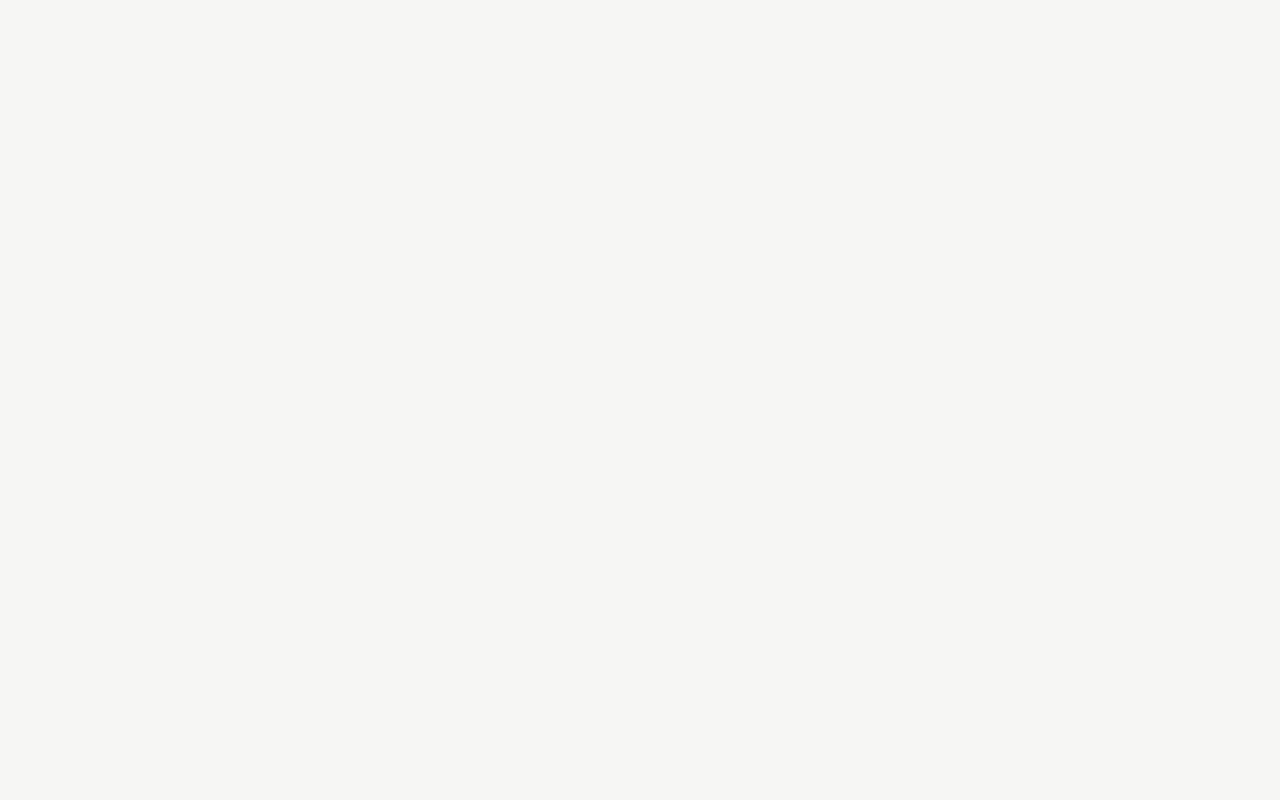
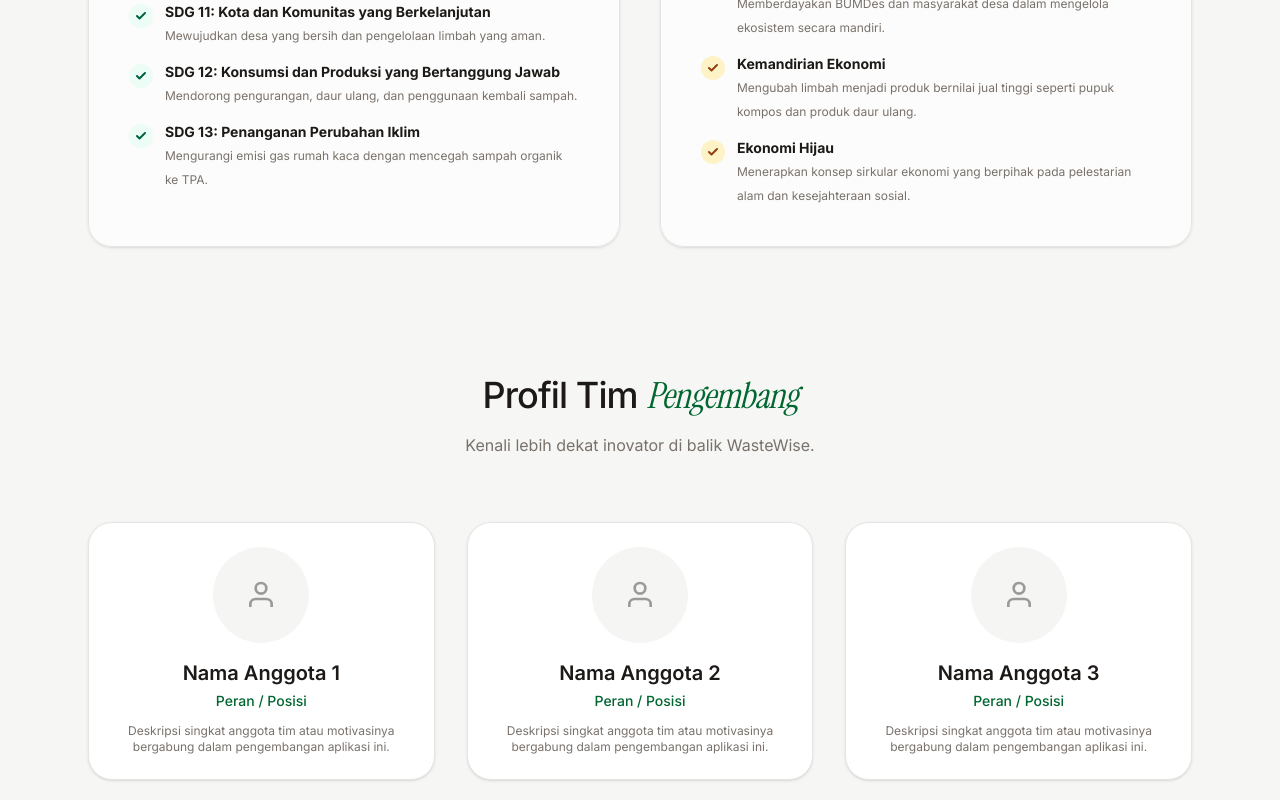
Before and after one commit to rafifdzaky27/WasteWise, a Next.js app: page /about in a window 1280 px wide. Before the commit this address had no page. Shown: the part 700-1500 px from the top of the page. Before the commit the page ends 800 px from the top, so only its background shows below. Built offline with nearby package versions, Linux system fonts and the light colour scheme; no server answers.

Commit message:
feat: move about

```diff
--- a/src/app/(dashboard)/biobin/page.tsx
+++ b/src/app/(dashboard)/biobin/page.tsx
@@ -146,10 +146,10 @@ export default function BioBinPage() {
     <div className="max-w-6xl mx-auto">
       {/* Header */}
       <div className="mb-8 animate-fade-in">
-        <h1 className="text-4xl sm:text-5xl md:text-6xl font-medium tracking-tight text-foreground leading-tight">
+        <h1 className="text-2xl sm:text-3xl font-bold text-foreground tracking-tight">
           BioCompose <span className="font-serif italic text-primary">IoT Tracking</span>
         </h1>
-        <p className="text-sm text-muted">
+        <p className="mt-2 text-sm sm:text-base text-muted max-w-lg">
           Monitoring suhu, kelembapan, dan gas secara real-time untuk
           pengomposan optimal.
         </p>
--- a/src/app/(dashboard)/dashboard/page.tsx
+++ b/src/app/(dashboard)/dashboard/page.tsx
@@ -39,9 +39,9 @@ export default async function DashboardPage() {
   const totalWeightRaw = deposits?.reduce((sum, d) => sum + Number(d.weight_kg), 0) || 0;
   const totalWeight = Math.round(totalWeightRaw * 10) / 10;
 
-  const organicWeight = deposits?.filter(d => d.waste_type === "organic").reduce((sum, d) => sum + Number(d.weight_kg), 0) || 0;
-  const recyclableWeight = deposits?.filter(d => d.waste_type === "recyclable").reduce((sum, d) => sum + Number(d.weight_kg), 0) || 0;
-  const otherWeight = deposits?.filter(d => d.waste_type === "other").reduce((sum, d) => sum + Number(d.weight_kg), 0) || 0;
+  const organicWeight = Math.round((deposits?.filter(d => d.waste_type === "organic").reduce((sum, d) => sum + Number(d.weight_kg), 0) || 0) * 10) / 10;
+  const recyclableWeight = Math.round((deposits?.filter(d => d.waste_type === "recyclable").reduce((sum, d) => sum + Number(d.weight_kg), 0) || 0) * 10) / 10;
+  const otherWeight = Math.round((deposits?.filter(d => d.waste_type === "other").reduce((sum, d) => sum + Number(d.weight_kg), 0) || 0) * 10) / 10;
 
   const co2Avoided = Math.round(((organicWeight * 0.5) + (recyclableWeight * 1.2)) * 10) / 10;
   const totalPoints = deposits?.reduce((sum, d) => sum + Number(d.points_earned), 0) || 0;
@@ -57,12 +57,12 @@ export default async function DashboardPage() {
     <div className="animate-fade-in">
       {/* Editorial Header */}
       <div className="mb-8">
-        <h1 className="text-4xl sm:text-5xl md:text-6xl font-medium tracking-tight text-foreground leading-tight">
+        <h1 className="text-2xl sm:text-3xl font-bold text-foreground tracking-tight">
           {isWarga && <>Dampak <span className="font-serif italic text-primary">Anda</span> pada Bumi</>}
           {isPetani && <>Aktivitas <span className="font-serif italic text-primary">Belanja</span> Anda</>}
           {isAdmin && <>Operasional <span className="font-serif italic text-primary">BUMDes</span></>}
         </h1>
-        <p className="mt-4 text-base sm:text-lg text-muted max-w-xl leading-relaxed">
+        <p className="mt-2 text-sm sm:text-base text-muted max-w-xl leading-relaxed">
           {isWarga && "Melihat kontribusi lingkungan yang telah Anda hasilkan melalui pengelolaan sampah cerdas."}
           {isPetani && "Catatan lengkap aktivitas belanja dan pesanan Anda di marketplace."}
           {isAdmin && "Pantau dan kelola seluruh operasional pengelolaan sampah desa secara real-time."}
--- a/src/app/(dashboard)/deposit/page.tsx
+++ b/src/app/(dashboard)/deposit/page.tsx
@@ -132,11 +132,11 @@ export default function DepositPage() {
         <div>
           {/* Editorial Heading */}
           <div className="mb-8">
-            <h1 className="text-4xl sm:text-5xl md:text-6xl font-medium tracking-tight text-foreground leading-tight">
+            <h1 className="text-2xl sm:text-3xl font-bold text-foreground tracking-tight">
               Catat{" "}
               <span className="font-serif italic text-primary">Setoran</span>
             </h1>
-            <p className="mt-4 text-base sm:text-lg text-muted max-w-xl leading-relaxed">
+            <p className="mt-2 text-sm sm:text-base text-muted max-w-xl leading-relaxed">
               Timbang sampah yang sudah dipilah, masukkan berat, dan konfirmasi kontribusi Anda pada ekonomi sirkular.
             </p>
           </div>
--- a/src/app/(dashboard)/orders/page.tsx
+++ b/src/app/(dashboard)/orders/page.tsx
@@ -69,10 +69,10 @@ export default async function OrdersPage({
     <div className="animate-fade-in">
       {/* Editorial Header */}
       <div className="mb-12">
-        <h1 className="text-4xl sm:text-5xl md:text-6xl font-medium tracking-tight text-foreground leading-tight">
+        <h1 className="text-2xl sm:text-3xl font-bold text-foreground tracking-tight">
           Pesanan <span className="font-serif italic text-primary">& Aktivitas</span> Anda
         </h1>
-        <p className="mt-4 text-base sm:text-lg text-muted max-w-lg leading-relaxed">
+        <p className="mt-2 text-sm sm:text-base text-muted max-w-lg leading-relaxed">
           Catatan lengkap akuisisi marketplace dan penukaran reward Anda. Dipelihara untuk kejelasan.
         </p>
       </div>
--- a/src/app/(dashboard)/rewards/page.tsx
+++ b/src/app/(dashboard)/rewards/page.tsx
@@ -60,11 +60,11 @@ export default function RewardsPage() {
       {/* Editorial Header + Balance */}
       <div className="flex flex-col sm:flex-row sm:items-start sm:justify-between gap-6 mb-12">
         <div>
-          <h1 className="text-4xl sm:text-5xl md:text-6xl font-medium tracking-tight text-foreground leading-tight">
+          <h1 className="text-2xl sm:text-3xl font-bold text-foreground tracking-tight">
             Pustaka Hadiah{" "}
             <span className="font-serif italic text-primary">Sirkular</span>
           </h1>
-          <p className="mt-4 text-base sm:text-lg text-muted max-w-lg leading-relaxed">
+          <p className="mt-2 text-sm sm:text-base text-muted max-w-lg leading-relaxed">
             Tukarkan poin lingkungan Anda dengan hadiah pilihan yang berkelanjutan. Setiap poin mencerminkan dampak nyata.
           </p>
         </div>
--- /dev/null
+++ b/src/app/(public)/about/page.tsx
@@ -0,0 +1,70 @@
+import About from "../../../components/landing/About";
+import Image from "next/image";
+
+export default function AboutPage() {
+  return (
+    <div className="animate-fade-in pt-16">
+      <About />
+
+      {/* Profil Tim Section */}
+      <section className="w-full max-w-[1152px] mx-auto px-6 py-16 mb-16">
+        <div className="text-center mb-16">
+          <h2 className="text-3xl sm:text-4xl font-medium tracking-tight text-foreground">
+            Profil Tim{" "}
+            <span className="font-serif italic text-primary">Pengembang</span>
+          </h2>
+          <p className="mt-4 text-base text-muted max-w-2xl mx-auto leading-relaxed">
+            Kenali lebih dekat inovator di balik WasteWise.
+          </p>
+        </div>
+
+        <div className="grid grid-cols-1 sm:grid-cols-2 lg:grid-cols-3 gap-8">
+          {/* Anggota 1 */}
+          <div className="bg-white border border-stone-border rounded-3xl p-6 text-center shadow-sm hover:shadow-md transition-all duration-300 group">
+            <div className="w-24 h-24 rounded-full bg-stone-light mx-auto mb-4 overflow-hidden relative">
+              {/* Tempat gambar profil 1 */}
+              <div className="absolute inset-0 flex items-center justify-center text-stone-dark/50">
+                <svg width="32" height="32" viewBox="0 0 24 24" fill="none" stroke="currentColor" strokeWidth="2">
+                  <path d="M20 21v-2a4 4 0 0 0-4-4H8a4 4 0 0 0-4 4v2"/><circle cx="12" cy="7" r="4"/>
+                </svg>
+              </div>
+            </div>
+            <h3 className="text-xl font-semibold text-foreground">Nama Anggota 1</h3>
+            <p className="text-sm text-primary font-medium mt-1">Peran / Posisi</p>
+            <p className="text-xs text-muted mt-3">Deskripsi singkat anggota tim atau motivasinya bergabung dalam pengembangan aplikasi ini.</p>
+          </div>
+
+          {/* Anggota 2 */}
+          <div className="bg-white border border-stone-border rounded-3xl p-6 text-center shadow-sm hover:shadow-md transition-all duration-300 group">
+            <div className="w-24 h-24 rounded-full bg-stone-light mx-auto mb-4 overflow-hidden relative">
+              {/* Tempat gambar profil 2 */}
+              <div className="absolute inset-0 flex items-center justify-center text-stone-dark/50">
+                <svg width="32" height="32" viewBox="0 0 24 24" fill="none" stroke="currentColor" strokeWidth="2">
+                  <path d="M20 21v-2a4 4 0 0 0-4-4H8a4 4 0 0 0-4 4v2"/><circle cx="12" cy="7" r="4"/>
+                </svg>
+              </div>
+            </div>
+            <h3 className="text-xl font-semibold text-foreground">Nama Anggota 2</h3>
+            <p className="text-sm text-primary font-medium mt-1">Peran / Posisi</p>
+            <p className="text-xs text-muted mt-3">Deskripsi singkat anggota tim atau motivasinya bergabung dalam pengembangan aplikasi ini.</p>
+          </div>
+
+          {/* Anggota 3 */}
+          <div className="bg-white border border-stone-border rounded-3xl p-6 text-center shadow-sm hover:shadow-md transition-all duration-300 group">
+            <div className="w-24 h-24 rounded-full bg-stone-light mx-auto mb-4 overflow-hidden relative">
+              {/* Tempat gambar profil 3 */}
+              <div className="absolute inset-0 flex items-center justify-center text-stone-dark/50">
+                <svg width="32" height="32" viewBox="0 0 24 24" fill="none" stroke="currentColor" strokeWidth="2">
+                  <path d="M20 21v-2a4 4 0 0 0-4-4H8a4 4 0 0 0-4 4v2"/><circle cx="12" cy="7" r="4"/>
+                </svg>
+              </div>
+            </div>
+            <h3 className="text-xl font-semibold text-foreground">Nama Anggota 3</h3>
+            <p className="text-sm text-primary font-medium mt-1">Peran / Posisi</p>
+            <p className="text-xs text-muted mt-3">Deskripsi singkat anggota tim atau motivasinya bergabung dalam pengembangan aplikasi ini.</p>
+          </div>
+        </div>
+      </section>
+    </div>
+  );
+}
--- a/src/app/(public)/page.tsx
+++ b/src/app/(public)/page.tsx
@@ -3,13 +3,11 @@ import CycleOfReward from "../../components/landing/CycleOfReward";
 import CommunityImpact from "../../components/landing/CommunityImpact";
 import Marketplace from "../../components/landing/Marketplace";
 import BioBinVitality from "../../components/landing/BioBinVitality";
-import About from "../../components/landing/About";
 
 export default function Home() {
   return (
     <>
       <Hero />
-      <About />
       <CycleOfReward />
       <CommunityImpact />
       <Marketplace />
--- a/src/components/landing/BioBinVitality.tsx
+++ b/src/components/landing/BioBinVitality.tsx
@@ -1,58 +1,40 @@
 "use client";
 
-import { useEffect, useRef } from "react";
+import { useEffect, useRef, useState } from "react";
+import { createClient } from "../../lib/supabase/client";
 
-const metrics = [
-  {
-    value: "54°C",
-    label: "Suhu",
-    iconBg: "bg-accent-green",
-    iconBorder: "border-accent-green-border",
-    icon: (
-      <svg width="28" height="28" viewBox="0 0 24 24" fill="none">
-        <path d="M15 13V5C15 3.34 13.66 2 12 2S9 3.34 9 5V13C6.79 14.66 6.34 17.79 8 20C9.66 22.21 12.79 22.66 15 21C17.21 19.34 17.66 16.21 16 14C15.72 13.62 15.38 13.28 15 13ZM12 4C12.55 4 13 4.45 13 5V8H11V5C11 4.45 11.45 4 12 4Z" fill="#016630"/>
-      </svg>
-    ),
-  },
-  {
-    value: "62%",
-    label: "Kelembapan",
-    iconBg: "bg-blue-bg",
-    iconBorder: "border-blue-border",
-    icon: (
-      <svg width="28" height="28" viewBox="0 0 24 24" fill="none">
-        <path d="M12 2C6 12 4 15.54 4 18C4 22 7.58 22 12 22C16.42 22 20 22 20 18C20 15.54 18 12 12 2ZM7 18C7 15.83 8.56 13.21 12 8.38C15.44 13.21 17 15.83 17 18C17 19.64 16.21 20 12 20C7.79 20 7 19.64 7 18Z" fill="#3B82F6"/>
-      </svg>
-    ),
-  },
-  {
-    value: "Sehat",
-    label: "Kondisi",
-    iconBg: "bg-yellow-bg",
-    iconBorder: "border-yellow-border",
-    icon: (
-      <svg width="28" height="28" viewBox="0 0 24 24" fill="none">
-        <path d="M12 2L1 21H23L12 2ZM12 6L19.53 19H4.47L12 6ZM11 10V14H13V10H11ZM11 16V18H13V16H11Z" fill="#F59E0B"/>
-      </svg>
-    ),
-  },
-  {
-    value: "4 Hari",
-    label: "Menuju Compose",
-    iconBg: "bg-purple-bg",
-    iconBorder: "border-purple-border",
-    icon: (
-      <svg width="28" height="28" viewBox="0 0 24 24" fill="none">
-        <path d="M11.99 2C6.47 2 2 6.48 2 12C2 17.52 6.47 22 11.99 22C17.52 22 22 17.52 22 12C22 6.48 17.52 2 11.99 2ZM12 20C7.58 20 4 16.42 4 12C4 7.58 7.58 4 12 4C16.42 4 20 7.58 20 12C20 16.42 16.42 20 12 20ZM12.5 7H11V13L16.25 16.15L17 14.92L12.5 12.25V7Z" fill="#A855F7"/>
-      </svg>
-    ),
-  },
+// Icon components extracted to constants
+const TempIcon = <svg width="28" height="28" viewBox="0 0 24 24" fill="none"><path d="M15 13V5C15 3.34 13.66 2 12 2S9 3.34 9 5V13C6.79 14.66 6.34 17.79 8 20C9.66 22.21 12.79 22.66 15 21C17.21 19.34 17.66 16.21 16 14C15.72 13.62 15.38 13.28 15 13ZM12 4C12.55 4 13 4.45 13 5V8H11V5C11 4.45 11.45 4 12 4Z" fill="#016630"/></svg>;
+const HumidIcon = <svg width="28" height="28" viewBox="0 0 24 24" fill="none"><path d="M12 2C6 12 4 15.54 4 18C4 22 7.58 22 12 22C16.42 22 20 22 20 18C20 15.54 18 12 12 2ZM7 18C7 15.83 8.56 13.21 12 8.38C15.44 13.21 17 15.83 17 18C17 19.64 16.21 20 12 20C7.79 20 7 19.64 7 18Z" fill="#3B82F6"/></svg>;
+const HealthIcon = <svg width="28" height="28" viewBox="0 0 24 24" fill="none"><path d="M12 2L1 21H23L12 2ZM12 6L19.53 19H4.47L12 6ZM11 10V14H13V10H11ZM11 16V18H13V16H11Z" fill="#F59E0B"/></svg>;
+const TimeIcon = <svg width="28" height="28" viewBox="0 0 24 24" fill="none"><path d="M11.99 2C6.47 2 2 6.48 2 12C2 17.52 6.47 22 11.99 22C17.52 22 22 17.52 22 12C22 6.48 17.52 2 11.99 2ZM12 20C7.58 20 4 16.42 4 12C4 7.58 7.58 4 12 4C16.42 4 20 7.58 20 12C20 16.42 16.42 20 12 20ZM12.5 7H11V13L16.25 16.15L17 14.92L12.5 12.25V7Z" fill="#A855F7"/></svg>;
+
+const fallbackMetrics = [
+  { value: "54°C", label: "Suhu", iconBg: "bg-accent-green", iconBorder: "border-accent-green-border", icon: TempIcon },
+  { value: "62%", label: "Kelembapan", iconBg: "bg-blue-bg", iconBorder: "border-blue-border", icon: HumidIcon },
+  { value: "Sehat", label: "Kondisi", iconBg: "bg-yellow-bg", iconBorder: "border-yellow-border", icon: HealthIcon },
+  { value: "4 Hari", label: "Menuju Compose", iconBg: "bg-purple-bg", iconBorder: "border-purple-border", icon: TimeIcon },
 ];
 
 export default function BioBinVitality() {
   const sectionRef = useRef<HTMLElement>(null);
+  const [dbMetrics, setDbMetrics] = useState<any[]>([]);
 
   useEffect(() => {
+    const fetchBioBin = async () => {
+      const supabase = createClient();
+      const { data } = await supabase.from("biobin_units").select("*").limit(1).single();
+      if (data) {
+        setDbMetrics([
+          { value: `${data.temperature_c}°C`, label: "Suhu", iconBg: "bg-accent-green", iconBorder: "border-accent-green-border", icon: TempIcon },
+          { value: `${data.humidity_percent}%`, label: "Kelembapan", iconBg: "bg-blue-bg", iconBorder: "border-blue-border", icon: HumidIcon },
+          { value: data.status === "active" ? "Sehat" : data.status, label: "Kondisi", iconBg: "bg-yellow-bg", iconBorder: "border-yellow-border", icon: HealthIcon },
+          { value: "4 Hari", label: "Menuju Compose", iconBg: "bg-purple-bg", iconBorder: "border-purple-border", icon: TimeIcon },
+        ]);
+      }
+    };
+    fetchBioBin();
+
     const observer = new IntersectionObserver(
       (entries) => {
         entries.forEach((entry) => {
@@ -65,6 +47,8 @@ export default function BioBinVitality() {
     reveals?.forEach((el) => observer.observe(el));
     return () => observer.disconnect();
   }, []);
+
+  const displayMetrics = dbMetrics.length > 0 ? dbMetrics : fallbackMetrics;
 
   return (
     <section
@@ -87,7 +71,7 @@ export default function BioBinVitality() {
 
         {/* Metrics Grid */}
         <div className="grid grid-cols-2 md:grid-cols-4 gap-6 mb-8">
-          {metrics.map((metric, i) => (
+          {displayMetrics.map((metric, i) => (
             <div
               key={metric.label}
               className={`reveal animate-delay-${(i + 1) * 100} flex flex-col items-center text-center`}
--- a/src/components/landing/Marketplace.tsx
+++ b/src/components/landing/Marketplace.tsx
@@ -1,14 +1,15 @@
 "use client";
 
-import { useEffect, useRef } from "react";
+import { useEffect, useRef, useState } from "react";
 import Image from "next/image";
 import Link from "next/link";
+import { createClient } from "../../lib/supabase/client";
 import productCompost from "../../assets/images/product-compost.png";
 import productLiquid from "../../assets/images/product-liquid.png";
 import productSeeds from "../../assets/images/product-seeds.png";
 import productBriquettes from "../../assets/images/product-briquettes.png";
 
-const products = [
+const fallbackProducts = [
   {
     name: "Kompos Premium Eco-Zip 2kg",
     price: "Rp 15rb",
@@ -41,8 +42,16 @@ const products = [
 
 export default function Marketplace() {
   const sectionRef = useRef<HTMLElement>(null);
+  const [dbProducts, setDbProducts] = useState<any[]>([]);
 
   useEffect(() => {
+    const fetchProducts = async () => {
+      const supabase = createClient();
+      const { data } = await supabase.from("products").select("*").limit(4);
+      if (data && data.length > 0) setDbProducts(data);
+    };
+    fetchProducts();
+
     const observer = new IntersectionObserver(
       (entries) => {
         entries.forEach((entry) => {
@@ -55,6 +64,16 @@ export default function Marketplace() {
     reveals?.forEach((el) => observer.observe(el));
     return () => observer.disconnect();
   }, []);
+
+  const displayProducts = dbProducts.length > 0
+    ? dbProducts.map(p => ({
+        name: p.name,
+        price: `Rp ${(p.price_rp / 1000)}rb`,
+        description: p.description,
+        image: p.image_url || productCompost,
+        badge: p.stock_qty < 10 ? "TERBATAS" : null,
+      }))
+    : fallbackProducts;
 
   return (
     <section
@@ -90,7 +109,7 @@ export default function Marketplace() {
 
       {/* Product Grid */}
       <div className="grid grid-cols-1 sm:grid-cols-2 lg:grid-cols-4 gap-6">
-        {products.map((product, i) => (
+        {displayProducts.map((product, i) => (
           <div
             key={product.name}
             className={`reveal animate-delay-${(i + 1) * 100} group bg-white border border-stone-light rounded-[32px] shadow-sm hover:shadow-xl hover:-translate-y-2 transition-all duration-500 overflow-hidden`}
--- a/src/components/landing/Navbar.tsx
+++ b/src/components/landing/Navbar.tsx
@@ -8,7 +8,7 @@ import logo from "../../assets/images/wastewise_logo.png";
 import { createClient } from "../../lib/supabase/client";
 
 const navLinks = [
-  { label: "Tentang", href: "/#about" },
+  { label: "Tentang", href: "/about" },
   { label: "Reward", href: "/#features" },
   { label: "Dampak", href: "/impact" },
   { label: "Pasar", href: "/#marketplace" },
```
